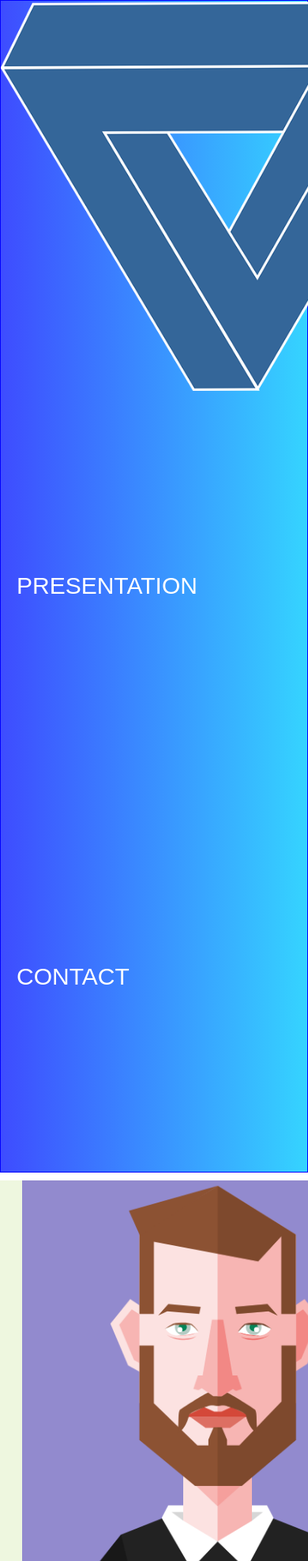
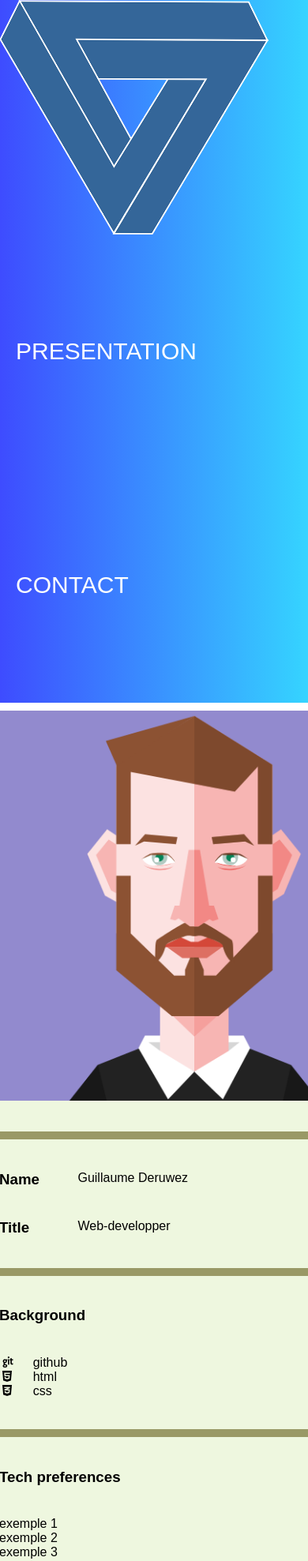
Before and after one commit to gderuwez/CV, a PHP site: page / in a window 390 px wide. Shown: the whole page at 79% size. Run offline with PHP 8.4, Linux system fonts and the light colour scheme; some libraries are stand-ins or nearby versions.

Commit message:
responsive mobile first

```diff
--- a/curriculumVitae/assets/CSS/style.css
+++ b/curriculumVitae/assets/CSS/style.css
@@ -11,7 +11,7 @@ padding: 0; margin: 0;
 html,body{
 display: block;
 height: 100%; width: 100%;
-overflow: hidden;
+overflow: auto;
 }
 
 ul,li,a{
@@ -27,22 +27,25 @@ header, section, footer {
 }
 
 .flex-box div, #logo {
-  height: 25vh;
+  height: 15vh;
 }
 
 #avatar, #logo {
   width: auto;
 }
 
-.line, .line2, .line3, .line4 {
-  background-color: black;
+.line, .line2, .line3, .line4, .line5 {
+  background-color: #999966;
   height: 0.5vh;
+}
+
+body {
+  position: absolute;
 }
 
 /*header specific code*/
 header {
   background: linear-gradient(to right, #3E4CFF, #35D4FF);
-  border: 1px solid blue;
 }
 
 .flex-box {
@@ -51,7 +54,7 @@ header {
 }
 
 .flex-box a{
-  line-height: 25vh;
+  line-height: 15vh;
   color: white;
 }
 
@@ -82,11 +85,7 @@ section {
 
 .flexy {
   display: flex;
-  justify-content: space-between;
-}
-
-.main {
-  flex-basis: 70%;
+  flex-direction: column;
 }
 
 .main div {
@@ -98,17 +97,17 @@ section {
 .asideLeft {
   display: grid;
   grid-template-columns: 25% 75%;
-  flex-basis: 25%;
-  grid-row-gap: 0.5em;
-  margin-left: 1vw;
+  grid-row-gap: 2vh;
+  grid-column-gap: 0.5vw;
+  justify-content: center;
 }
 
 #avatar {
   height: 25vh;
-  padding-left: 6.25vw;
   grid-column: 1 / span 2;
   grid-row: 1/ span 2;
-  justify-content: center;
+  margin-left: auto;
+  margin-right: auto;
 }
 
 .line { grid-area: 3/1/4/3; }
@@ -133,11 +132,43 @@ section {
 
 .line3 { grid-area: 9/1/10/3; }
 .tech {grid-area: 10/1/11/3; }
-.pre {grid-area: 11; }
+.pre {grid-area: 11;}
+
+.asideLeft h3, .asideLeft p {
+
+}
 
 /*footer specific code*/
 
 footer {
   color: black;
   text-align: center;
+  height: 5vh;
+  background-color: #999966f7;
+  line-height: 5vh;
+  position: relative;
+  bottom: 0px;
 }
+
+
+@media only screen and (min-width: 768px) {
+
+  .flexy {
+    flex-direction: row;
+  }
+
+  .main {
+    margin-left: 5vw;
+    flex-basis: 30%;
+  }
+
+  .asideLeft {
+    flex-basis: 25vw;
+    grid-template-columns: 6.25vw 16.75vw;
+  }
+
+  section {
+    height: 79.5vh;
+  }
+
+}
--- a/curriculumVitae/index.php
+++ b/curriculumVitae/index.php
@@ -23,23 +23,23 @@
           </div>
           <div class="line3"></div>
           <h3 class="tech">Tech preferences</h3>
-          <p class="pre">
-            exemple 1<br>
-            exemple 2<br>
-            exemple 3<br>
-          </p>
+          <div class="pre">
+            <p>exemple 1</p>
+            <p>exemple 2</p>
+            <p>exemple 3</p>
+          </div>
         </div>
         <div class="main">
           <div>
             <h2>Ce que je fais</h2>
             <p>En formation <a href="https://www.linkedin.com/in/guillaume-deruwez-98328a134/" title="lien linkedin" target="_blank">@Becode</a></p>
           </div>
-          <div class="line3"></div>
+          <div class="line4"></div>
           <div>
             <h2>Ce que j'aimerais faire</h2>
             <p>Je voudrais devenir web-developper fullstack</p>
           </div>
-          <div class="line4"></div>
+          <div class="line5"></div>
           <div>
             <h2>Mes hobbys</h2>
             <ul>
```
